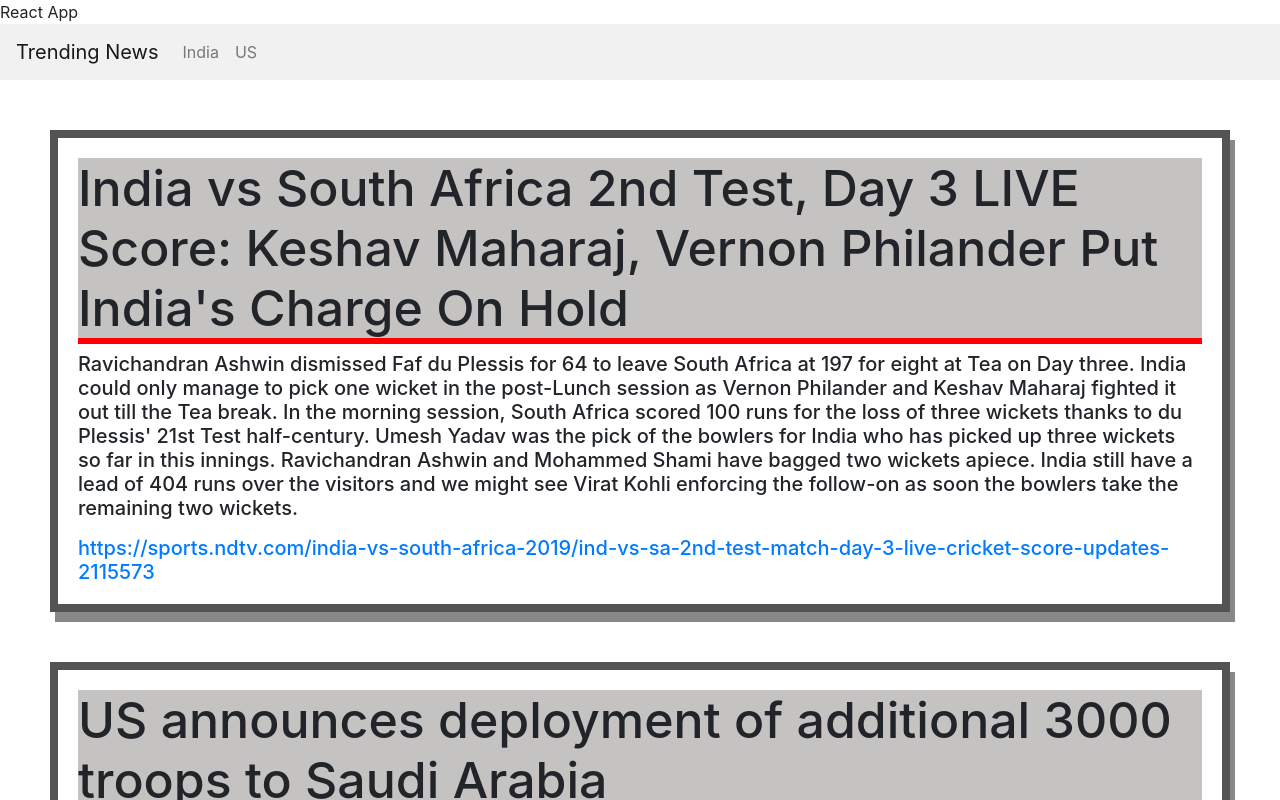
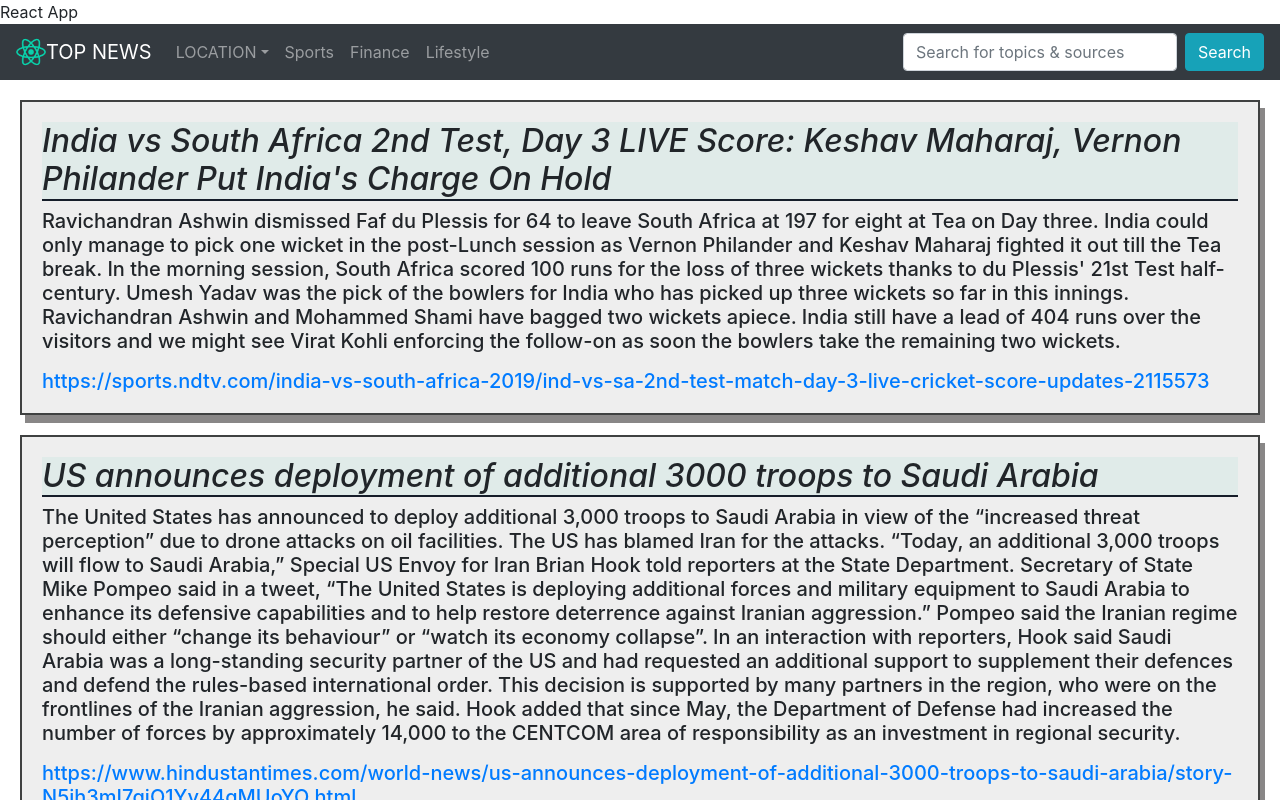
Before and after one commit to siddharthbiju/Article-popularity-based-re-configuring-news-site, a React (Create React App) app in the folder web/news/: page / in a window 1280 px wide. Shown: the top 800 px of the page. Built offline with nearby package versions, Linux system fonts and the light colour scheme.

Commit message:
change layout

```diff
--- a/web/news/src/App.css
+++ b/web/news/src/App.css
@@ -1,5 +1,6 @@
 .App {
   text-align: center;
+  text-decoration-color: #191b20;
 }
 
 .App-logo {
@@ -14,7 +15,7 @@
   align-items: center;
   justify-content: center;
   font-size: calc(10px + 2vmin);
-  color: blue
+  color: blue;
 }
 .App-link {
   color: #09d3ac;
--- a/web/news/src/jsons/border.css
+++ b/web/news/src/jsons/border.css
@@ -1,13 +1,15 @@
 .bor {
-    background-color: rgb(255, 255, 255);
-    border: 8px solid rgba(44, 46, 46, 0.815);
-    padding: 20px;
-    margin: 50px;
-    box-shadow: 5px 10px #888888;
-    font-size: 20px
-  }
-  .p {
-    border-bottom: 6px solid red;
-    background-color: rgb(197, 194, 194);
-    font-size: 50px
-  }
+  background-color: rgb(238, 238, 238);
+  border: 2px solid rgba(24, 26, 26, 0.815);
+  padding: 20px;
+  margin: 20px;
+  box-shadow: 5px 8px #3f3b3b9c;
+  font-size: 20px;
+}
+.p {
+  border-bottom: 2px solid rgb(21, 29, 41);
+  background-color: rgb(224, 235, 233);
+  font-size: xx-large;
+  font-style: italic;
+  box-shadow: darkslategray;
+}
--- a/web/news/src/navbar.js
+++ b/web/news/src/navbar.js
@@ -2,6 +2,10 @@ import React from "react";
 import "bootstrap/dist/css/bootstrap.min.css";
 import { Navbar } from "react-bootstrap";
 import { Nav } from "react-bootstrap";
+import { NavDropdown } from "react-bootstrap";
+import { Form } from "react-bootstrap";
+import { FormControl } from "react-bootstrap";
+import { Button } from "react-bootstrap";
 
 class Navb extends React.Component {
   handleClickIndia = () => {
@@ -13,23 +17,65 @@ class Navb extends React.Component {
   render() {
     return (
       <div>
-        <Navbar style={{ backgroundColor: "#f1f1f1" }}>
+        <Navbar collapseOnSelect expand="lg" bg="dark" variant="dark">
           <Navbar.Brand
             href="#"
             onClick={() => {
               this.props.loo("Global");
             }}
           >
-            Trending News
+            <img
+              alt=""
+              src="/logo192.png"
+              width="30"
+              height="30"
+              className="d-inline-block align-top"
+            />
+            TOP NEWS
           </Navbar.Brand>
-          <Nav className="mr-auto">
-            <Nav.Link href="#" onClick={this.handleClickIndia}>
-              India
-            </Nav.Link>
-            <Nav.Link href="#" onClick={this.handleClickUS}>
-              US
-            </Nav.Link>
-          </Nav>
+
+          <Navbar.Toggle aria-controls="basic-navbar-nav" />
+          <Navbar.Collapse id="basic-navbar-nav">
+            <Nav className="mr-auto">
+              <NavDropdown title="LOCATION" id="basic-nav-dropdown">
+                <NavDropdown.Item href="#" onClick={this.handleClickIndia}>
+                  India
+                </NavDropdown.Item>
+                <NavDropdown.Item href="#" onClick={this.handleClickUS}>
+                  USA
+                </NavDropdown.Item>
+                <NavDropdown.Item href="#" onClick={this.handleClickUS}>
+                  UAE
+                </NavDropdown.Item>
+                <NavDropdown.Item href="#" onClick={this.handleClickUS}>
+                  England
+                </NavDropdown.Item>
+                <NavDropdown.Item href="#" onClick={this.handleClickUS}>
+                  Germany
+                </NavDropdown.Item>
+                <NavDropdown.Item href="#" onClick={this.handleClickUS}>
+                  France
+                </NavDropdown.Item>
+                <NavDropdown.Item href="#" onClick={this.handleClickUS}>
+                  Japan
+                </NavDropdown.Item>
+                <NavDropdown.Item href="#" onClick={this.handleClickUS}>
+                  China
+                </NavDropdown.Item>
+              </NavDropdown>
+              <Nav.Link href="#">Sports</Nav.Link>
+              <Nav.Link href="#">Finance</Nav.Link>
+              <Nav.Link href="#">Lifestyle</Nav.Link>
+            </Nav>
+            <Form inline>
+              <FormControl
+                type="text"
+                placeholder="Search for topics & sources"
+                className="mr-sm-2"
+              />
+              <Button variant="info">Search</Button>
+            </Form>
+          </Navbar.Collapse>
         </Navbar>
       </div>
     );
```
